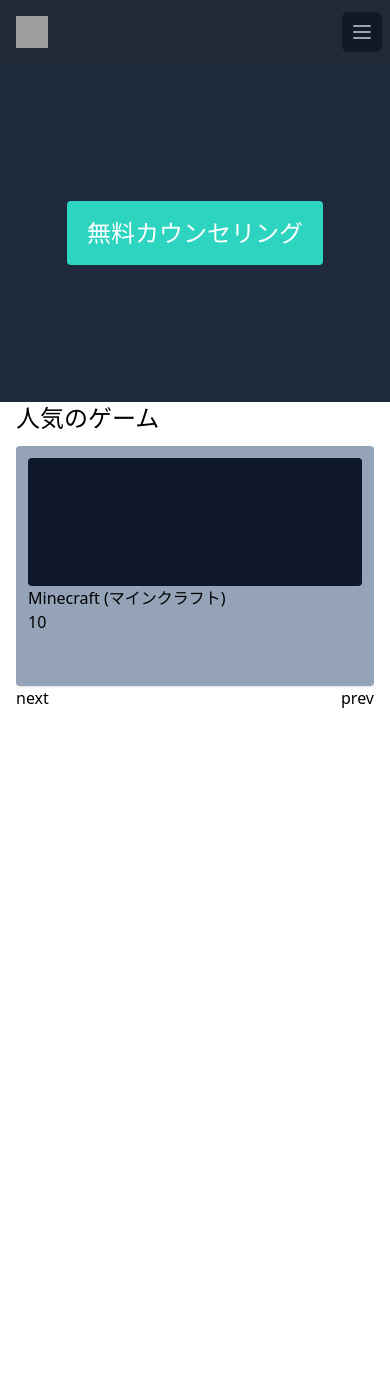
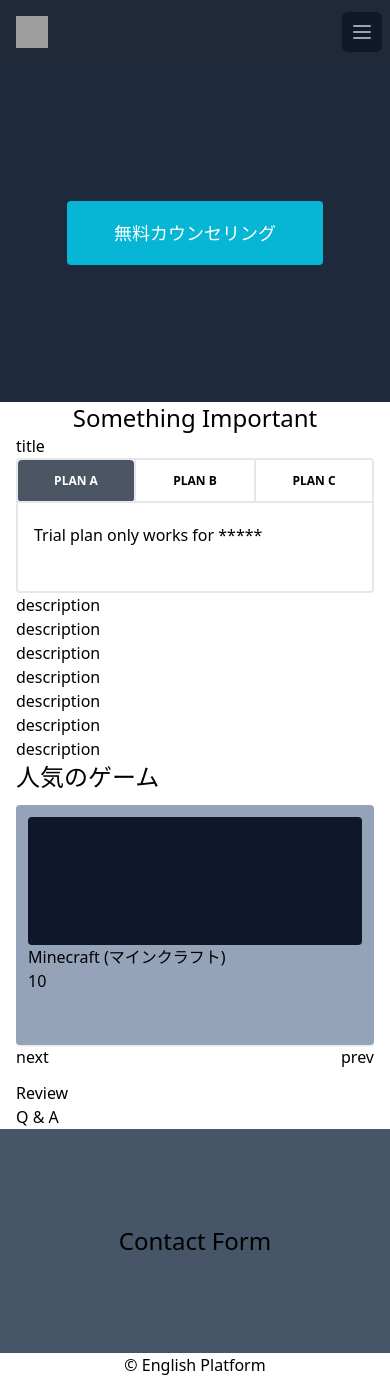
Before and after one commit to agub/english, a React (Create React App) app in the folder frontend/: page / in a window 390 px wide. Before the commit the page ends 844 px from the top, so only its background shows below. Built offline with nearby package versions, Linux system fonts and the light colour scheme; grey boxes are pictures that could not be loaded.

Commit message:
homescreen add & register has created

```diff
--- a/frontend/src/App.js
+++ b/frontend/src/App.js
@@ -1,11 +1,11 @@
-import { BrowserRouter, Routes, Route } from 'react-router-dom'
+import { Routes, Route } from 'react-router-dom'
 import Footer from './components/Footer'
 import Nav from './components/Nav'
 import GameListsScreen from './screens/GameListsScreen'
 import GameScreen from './screens/GameScreen'
 import HomeScreen from './screens/HomeScreen'
 import PostScreen from './screens/PostScreen'
-import TeachersScreen from './screens/TeacherListsScreen'
+import Register from './screens/Register'
 
 function App() {
 	return (
@@ -13,18 +13,12 @@ function App() {
 			<Nav />
 			<Routes>
 				<Route path='/' element={<HomeScreen />} exact />
-				{/* <main> */}
 				<Route path='/post' element={<PostScreen />} />
 				<Route path='/lists' element={<GameListsScreen />} />
-				<Route path='/teachers' element={<TeachersScreen />} />
 				<Route path='/game' element={<GameScreen />} />
-				{/* <HomeScreen /> */}
-				{/* <PostScreen /> */}
-				{/* <GameListsScreen /> */}
-				{/* <Route path='/gamelists' component={GameListsScreen} /> */}
-				{/* </main> */}
-				{/* <Footer /> */}
+				<Route path='/register' element={<Register />} />
 			</Routes>
+			<Footer />
 		</>
 	)
 }
--- /dev/null
+++ b/frontend/src/components/Contact.js
@@ -0,0 +1,11 @@
+import React from 'react'
+
+const Contact = () => {
+	return (
+		<div className='w-full h-56 bg-slate-600 flex items-center justify-center'>
+			<h1>Contact Form</h1>
+		</div>
+	)
+}
+
+export default Contact
--- a/frontend/src/components/HomeTop.js
+++ b/frontend/src/components/HomeTop.js
@@ -1,16 +1,17 @@
 import React from 'react'
+import { Link } from 'react-router-dom'
+import Button from './common/Button'
 
 const HomeTop = () => {
 	return (
 		<div className='w-screen h-40v bg-slate-800'>
 			<div className='flex justify-center items-center h-full'>
 				{/* <div className='bg-white w-64 h-8'>search bar</div> */}
-
-				<button className='bg-teal-400 w-64 h-16 flex justify-center items-center rounded'>
-					<h1 className='text-center text-white'>
+				<Link to='/register'>
+					<Button bgColor='bg-cyan-500' textColor='text-white'>
 						無料カウンセリング
-					</h1>
-				</button>
+					</Button>
+				</Link>
 			</div>
 		</div>
 	)
--- /dev/null
+++ b/frontend/src/components/PriceHomeComponent.js
@@ -0,0 +1,36 @@
+import React from 'react'
+import PricePlans from './PricePlans'
+
+const PriceHomeComponent = () => {
+	return (
+		<div className='grid grid-cols-12'>
+			<div className='md:col-span-7  col-span-12'>
+				<div>title</div>
+
+				<div className='col-span-5  md:hidden'>
+					<PricePlans />
+				</div>
+				<div>
+					description
+					<br />
+					description
+					<br />
+					description
+					<br />
+					description
+					<br />
+					description
+					<br />
+					description
+					<br />
+					description
+				</div>
+			</div>
+			<div className='col-span-5  hidden md:block'>
+				<PricePlans />
+			</div>
+		</div>
+	)
+}
+
+export default PriceHomeComponent
--- a/frontend/src/components/PricePlans.js
+++ b/frontend/src/components/PricePlans.js
@@ -10,7 +10,7 @@ const Tabs = ({ color }) => {
 						className='flex mb-0 list-none flex-wrap  flex-row'
 						role='tablist'
 					>
-						<li className='-mb-px w-1/3 last:mr-0 flex-auto text-center'>
+						<li className='-mb-px w-1/3 last:mr-0 flex-auto text-center border-r-2 border-solid'>
 							<a
 								className={
 									'text-xs font-bold uppercase  py-3  rounded block leading-normal ' +
@@ -26,7 +26,7 @@ const Tabs = ({ color }) => {
 								href='#link1'
 								role='tablist'
 							>
-								Trial
+								Plan A
 							</a>
 						</li>
 						<li className='-mb-px w-1/3 last:mr-0 flex-auto text-center'>
@@ -45,10 +45,10 @@ const Tabs = ({ color }) => {
 								href='#link2'
 								role='tablist'
 							>
-								Standard
+								Plan B
 							</a>
 						</li>
-						<li className='-mb-px w-1/3 last:mr-0 flex-auto text-center'>
+						<li className='-mb-px w-1/3 last:mr-0 flex-auto text-center border-l-2 border-solid'>
 							<a
 								className={
 									'text-xs font-bold uppercase py-3  rounded block leading-normal ' +
@@ -64,11 +64,11 @@ const Tabs = ({ color }) => {
 								href='#link3'
 								role='tablist'
 							>
-								Premium
+								Plan C
 							</a>
 						</li>
 					</ul>
-					<div className='relative flex flex-col min-w-0 break-words bg-white w-full mb-6 border-t-2 rounded'>
+					<div className='relative flex flex-col min-w-0 break-words bg-white w-full mb-6 border-t-2'>
 						<div className='px-4 py-5 flex-auto'>
 							<div className='tab-content tab-space'>
 								<div
--- /dev/null
+++ b/frontend/src/components/common/Button.js
@@ -0,0 +1,13 @@
+import React from 'react'
+
+const Button = ({ children, bgColor, textColor }) => {
+	return (
+		<button
+			className={`w-64 h-16 flex justify-center items-center rounded ${bgColor}`}
+		>
+			<h3 className={`text-center ${textColor}`}>{children}</h3>
+		</button>
+	)
+}
+
+export default Button
--- a/frontend/src/screens/GameScreen.js
+++ b/frontend/src/screens/GameScreen.js
@@ -10,6 +10,9 @@ const GameScreen = () => {
 			<h1>game description</h1>
 			<h1>Difficulty to learn </h1>
 			<h1>Number of teachers</h1>
+			<button className='bg-teal-400 w-64 h-16 flex justify-center items-center rounded'>
+				<h1 className='text-center text-white'>See available</h1>
+			</button>
 		</Container>
 	)
 }
--- a/frontend/src/screens/HomeScreen.js
+++ b/frontend/src/screens/HomeScreen.js
@@ -1,16 +1,24 @@
 import React from 'react'
 import Container from '../components/common/Container'
+import Contact from '../components/Contact'
 import HomeTop from '../components/HomeTop'
 import SwipeContainer from '../components/SwipeContainer'
+import PricePlans from '../components/PricePlans'
+import PriceHomeComponent from '../components/PriceHomeComponent'
 
 const HomeScreen = () => {
 	return (
 		<>
 			<HomeTop />
 			<Container>
+				<h1 className='text-center'>Something Important</h1>
+				<PriceHomeComponent />
 				<h1>人気のゲーム</h1>
 				<SwipeContainer showGames />
+				<div>Review</div>
+				<div>Q & A</div>
 			</Container>
+			<Contact />
 		</>
 	)
 }
--- /dev/null
+++ b/frontend/src/screens/Register.js
@@ -0,0 +1,7 @@
+import React from 'react'
+
+const Register = () => {
+	return <div>Signup</div>
+}
+
+export default Register
--- a/frontend/src/screens/TeacherListsScreen.js
+++ /dev/null
@@ -1,30 +0,0 @@
-import React from 'react'
-import { Link } from 'react-router-dom'
-import Container from '../components/common/Container'
-import ItemContainer from '../components/common/ItemContainer'
-import Lists from '../components/Lists'
-import PostCard from '../components/PostCard'
-import posts from '../data/posts'
-
-const TeacherlistsScreen = () => {
-	return (
-		<Container>
-			<Lists>
-				{posts.map((post) => (
-					<ItemContainer key={post._id}>
-						<Link to='/post'>
-							<ItemContainer showPosts>
-								<PostCard
-									title={post.title}
-									gameName={post.author}
-								/>
-							</ItemContainer>
-						</Link>
-					</ItemContainer>
-				))}
-			</Lists>
-		</Container>
-	)
-}
-
-export default TeacherlistsScreen
```
